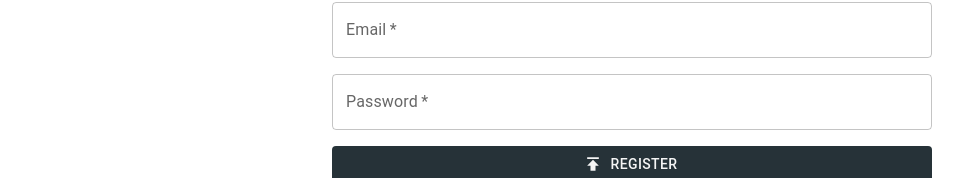
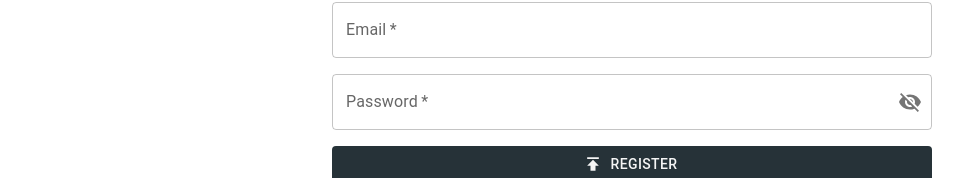
Before and after one commit to PatriciaQuiatchon/car-maintenance-app, a React (Vite) app: page /register in a window 1280 px wide. Shown: the part 321-499 px from the top of the page, without its empty margins (8-971 px from the left). Built offline with nearby package versions, Linux system fonts and the light colour scheme.

Commit message:
added password visibility

```diff
--- a/src/components/auth/register/index.tsx
+++ b/src/components/auth/register/index.tsx
@@ -1,11 +1,13 @@
 import { Formik, Form, ErrorMessage } from "formik";
 import * as Yup from "yup";
 import { useAuth } from "../../../hooks/authProvider";
-import { Stack, TextField, Typography } from "@mui/material";
+import { IconButton, InputAdornment, Stack, TextField, Typography } from "@mui/material";
 import './style.css';
 import { LoadingButton } from "@mui/lab";
 import { blueGrey } from "@mui/material/colors";
 import PublishIcon from '@mui/icons-material/Publish';
+import { useState } from "react";
+import { Visibility, VisibilityOff } from "@mui/icons-material";
 const registerSchema = Yup.object().shape({
   name: Yup.string().required("Name is required"),
   email: Yup.string().email().required("Email is required"),
@@ -22,6 +24,8 @@ const initialValues = {
 
 const SignUpForm = () => {
   const auth = useAuth();
+
+  const [showPassword, setShowPassword] = useState<boolean>(false)
 
   return (
     <Formik
@@ -83,7 +87,7 @@ const SignUpForm = () => {
                 <TextField
                   label="Password"
                   name="password"
-                  type="password"
+                  type={showPassword ? "text" : "password"}
                   fullWidth
                   variant="outlined"
                   margin="dense"
@@ -95,6 +99,19 @@ const SignUpForm = () => {
                   }}
                   error={!!(errors.password && touched.password)}
                   required
+                  InputProps={{
+                    endAdornment: (
+                      <InputAdornment position="end">
+                        <IconButton
+                          onClick={() => setShowPassword(!showPassword)}
+                          edge="end"
+                          aria-label="toggle password visibility"
+                        >
+                          {!showPassword ? <VisibilityOff /> : <Visibility />}
+                        </IconButton>
+                      </InputAdornment>
+                    ),
+                  }}
                 />
                 <ErrorMessage
                   name="password"
--- a/src/components/header/index.tsx
+++ b/src/components/header/index.tsx
@@ -1,7 +1,7 @@
 import { FC } from 'react';
 import { Avatar, Box, Stack } from "@mui/material";
 import { blueGrey } from '@mui/material/colors';
-// import { useNavigate } from "react-router-dom";
+import { useNavigate } from "react-router-dom";
 
 interface IHeader {
     isAdmin: boolean
@@ -11,12 +11,12 @@ const Header:FC<IHeader> = () => {
 
     // const { isAdmin } = props
 
-    // const navigate = useNavigate();
+    const navigate = useNavigate();
 
     return (
         <Box position="absolute" top={0} left={0} sx={{ width:"100%", }}>
             <Stack position="relative" mx={5} mt={2} direction={"row"} justifyContent="space-between">
-                <Avatar sx={{ bgcolor: blueGrey[500] }}>
+                <Avatar onClick={() => navigate("/")} sx={{ bgcolor: blueGrey[500] }}>
                 PP
                 </Avatar>
                 {/* { !isAdmin && (<Stack direction={"row"} spacing={1} display="flex" justifyItems="center" alignItems="center">
--- a/src/pages/auth/index.tsx
+++ b/src/pages/auth/index.tsx
@@ -26,7 +26,7 @@ const AuthPage = () => {
     const isRegister = pathname.includes("register")
 
     const accountLabel: IAuthPage = isRegister ? {
-        label: "Already have an account?", type: "Login", link: "/"
+        label: "Already have an account?", type: "Login", link: "/login"
     } : {
         label: "No account yet?", type: "Register", link: "/register"
     }
--- a/src/pages/user/component/upsert.tsx
+++ b/src/pages/user/component/upsert.tsx
@@ -2,12 +2,13 @@ import { Formik, Form } from "formik";
 import * as Yup from "yup";
 
 import CustomDialog from "../../../components/dialog";
-import { FormControl, InputLabel, MenuItem, Select, Stack, TextField } from "@mui/material";
+import { FormControl, IconButton, InputAdornment, InputLabel, MenuItem, Select, Stack, TextField } from "@mui/material";
 import { FC, useState } from "react";
 import api from "../../../config/api";
 import { IUserDetails } from "../../../interface/shared";
 import handleError from "../../../components/error";
 import { AxiosError } from "axios";
+import { Visibility, VisibilityOff } from "@mui/icons-material";
 
 const schema = Yup.object().shape({
     name: Yup.string().required("Name is required"),
@@ -42,6 +43,11 @@ const ServiceUpsert:FC<IServiceUpsert> = (props) => {
     const { handleCloseModal, handleSucces } = props
 
     const [isSubmitting, setIsSubmitting] = useState<boolean>(false)
+
+  const [showPassword, setShowPassword] = useState<boolean>(false)
+  const [showConfirmPassword, setShowConfirmPassword] = useState<boolean>(false)
+
+
     return (
         <Formik
             key={JSON.stringify(initialData)}
@@ -143,25 +149,51 @@ const ServiceUpsert:FC<IServiceUpsert> = (props) => {
                                     label="Password"
                                     error={errors.password && touched.password || undefined}
                                     helperText={errors.password && touched.password && errors.password}
-                                    type="password"
+                                    type={showPassword ? "text" : "password"}
                                     name="password"
                                     onChange={handleChange}
                                     onBlur={handleBlur}
                                     value={values.password}
                                     placeholder="Enter password"
                                     className="form-control"
+                                    InputProps={{
+                                        endAdornment: (
+                                          <InputAdornment position="end">
+                                            <IconButton
+                                              onClick={() => setShowPassword(!showPassword)}
+                                              edge="end"
+                                              aria-label="toggle password visibility"
+                                            >
+                                              {!showPassword ? <VisibilityOff /> : <Visibility />}
+                                            </IconButton>
+                                          </InputAdornment>
+                                        ),
+                                      }}
                                 />
                                 <TextField
                                     label="Confirm Password"
                                     error={errors.confirm_password && touched.confirm_password || undefined}
                                     helperText={errors.confirm_password && touched.confirm_password && errors.confirm_password}
-                                    type="password"
+                                    type={showConfirmPassword ? "text" : "password"}
                                     name="confirm_password"
                                     onChange={handleChange}
                                     onBlur={handleBlur}
                                     value={values.confirm_password}
                                     placeholder="Enter confirm password"
                                     className="form-control"
+                                    InputProps={{
+                                        endAdornment: (
+                                          <InputAdornment position="end">
+                                            <IconButton
+                                              onClick={() => setShowConfirmPassword(!showConfirmPassword)}
+                                              edge="end"
+                                              aria-label="toggle password visibility"
+                                            >
+                                              {!showConfirmPassword ? <VisibilityOff /> : <Visibility />}
+                                            </IconButton>
+                                          </InputAdornment>
+                                        ),
+                                      }}
                                 />
                                 </>
                             }
```
